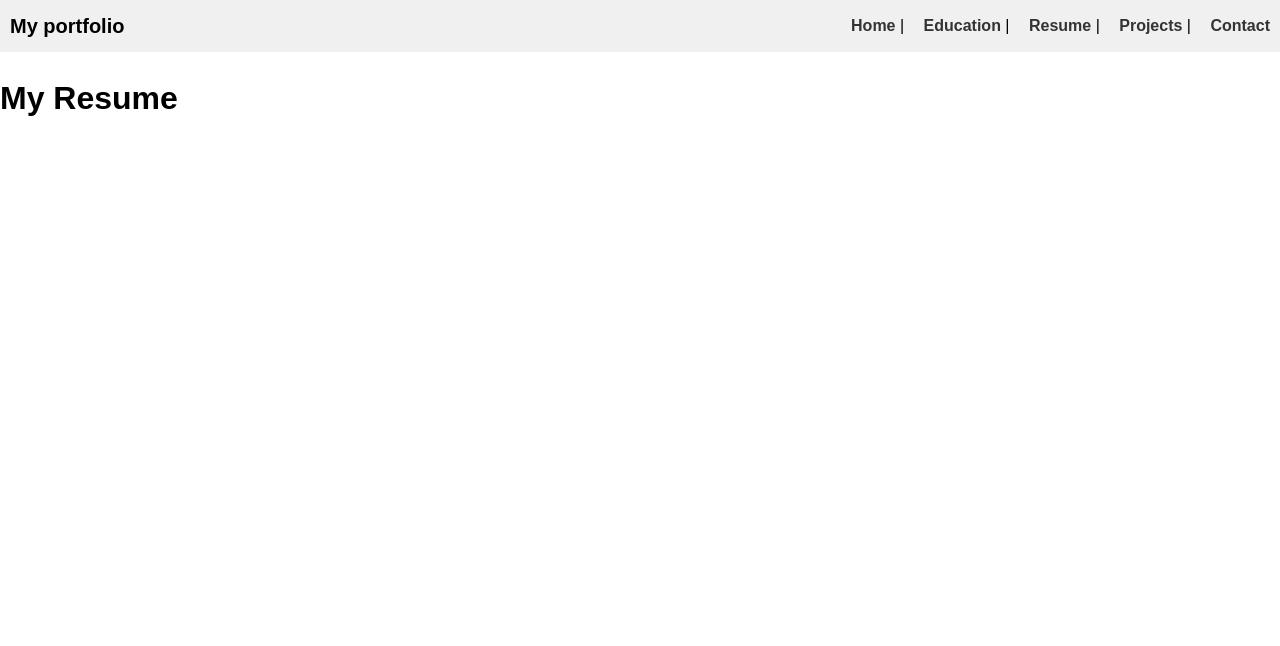
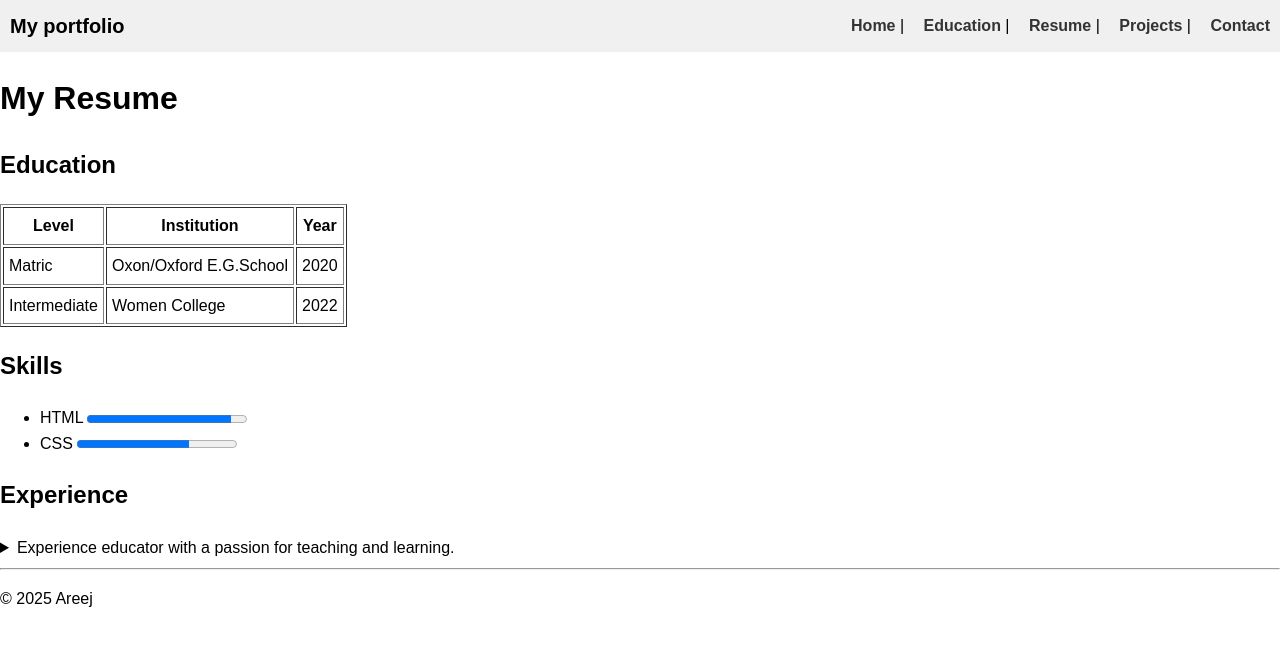
Before and after one commit to areej-png/areej-portfolio, a plain HTML site: page resume.html in a window 1280 px wide. Drawn offline with Linux system fonts and the light colour scheme.

Commit message:
Enhance resume page with complete profile details

```diff
--- a/resume.html
+++ b/resume.html
@@ -21,5 +21,51 @@
 
     <!--Header-->
     <h1>My Resume</h1>
+    <!--Main Context-->
+    <main>
+    <section>
+        <h2>Education</h2>
+        <table border="1" cellpadding="5">
+            <thead>
+                <tr>
+                    <th>Level</th>
+                    <th>Institution</th>
+                    <th>Year</th>
+                </tr>
+            </thead>
+            <tbody>
+                <tr>
+                    <td>Matric</td>
+                    <td>Oxon/Oxford E.G.School</td>
+                    <td>2020</td>
+                </tr>
+                <tr>
+                    <td>Intermediate</td>
+                    <td>Women College</td>
+                    <td>2022</td>
+                </tr>
+            </tbody>
+        </table>
+    </section>
+    <section>
+        <h2>Skills</h2>
+        <ul>
+            <li>HTML <progress value="90" max="100"></progress></li>
+            <li>CSS <progress value="70" max="100"></progress></li>
+        </ul>
+    </section>
+    <section id="experience"></section>
+    <h2>Experience</h2>
+    <details>
+        <summary>Experience educator with a passion for teaching and learning.</summary>
+           <p>I have several years of teaching experience where I created engaging lessons, guided students with care, and helped them achieve their academic goals. My background in education has developed strong communication, planning, and problem-solving skills that now support my journey into web development and design.</p>
+    </details>
+    </main>
+    <!--Footer-->
+    <footer>
+        <hr>
+        <p>&copy; 2025 Areej</p>
+    </footer>
+
 </body>
 </html>
```
